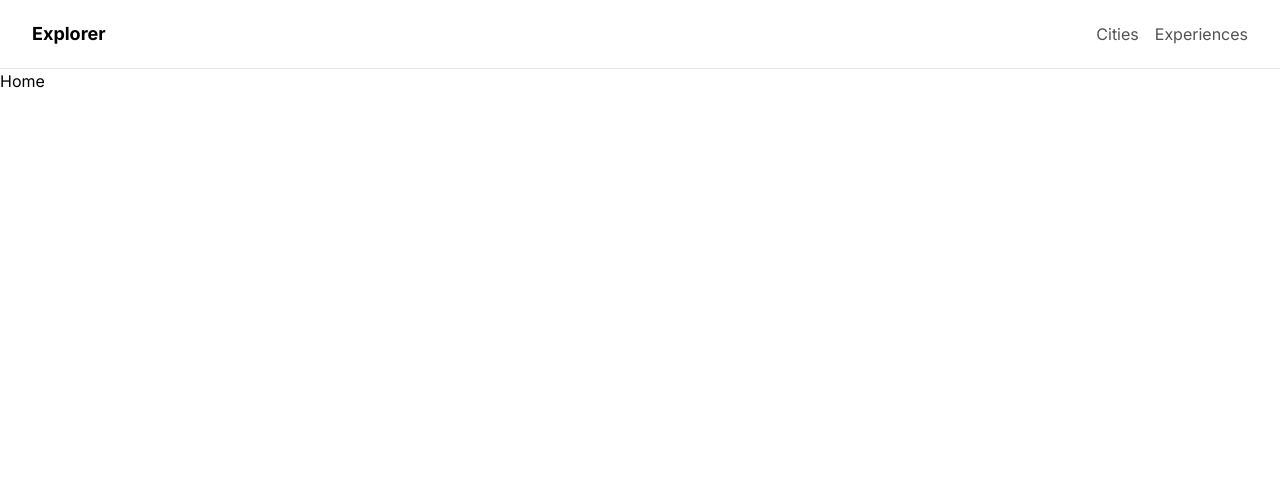
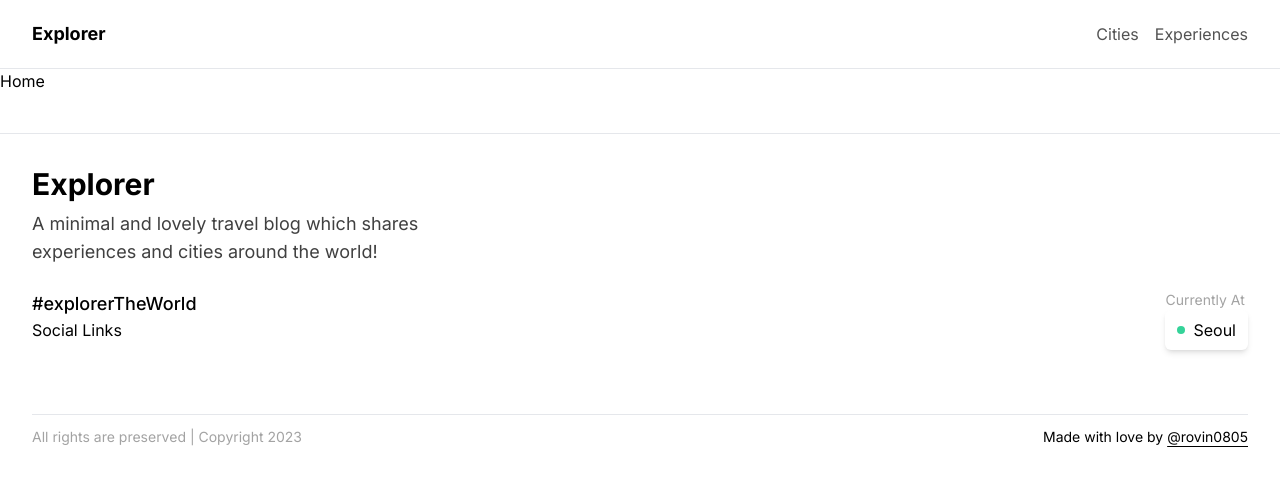
Before and after one commit to rovin0805/next13-blog, a Next.js app: page / in a window 1280 px wide. Shown: the top 486 px of the page. Built offline with nearby package versions, Linux system fonts and the light colour scheme.

Commit message:
feat: Footer component

```diff
--- a/app/layout.tsx
+++ b/app/layout.tsx
@@ -2,6 +2,7 @@
 import "./globals.css";
 import type { Metadata } from "next";
 import { Inter } from "next/font/google";
+import Footer from "@/components/navigation/footer";
 
 const inter = Inter({ subsets: ["latin"] });
 
@@ -20,6 +21,7 @@
       <body className={inter.className}>
         <Navigation />
         {children}
+        <Footer />
       </body>
     </html>
   );
--- a/app/page.tsx
+++ b/app/page.tsx
@@ -1,6 +1,6 @@
 export default function Home() {
   return (
-    <div className="h-[3000px]">
+    <div className="h-auto">
       <h1>Home</h1>
     </div>
   );
--- /dev/null
+++ b/components/navigation/footer.tsx
@@ -0,0 +1,50 @@
+import React from "react";
+import PaddingContainer from "../layout/padding-container";
+import siteConfig from "@/config/site";
+import Link from "next/link";
+
+const Footer = () => {
+  return (
+    <div className="mt-10 border-t py-8">
+      <PaddingContainer>
+        <div>
+          <h2 className="text-3xl font-bold">{siteConfig.siteName}</h2>
+          <p className="mt-2 max-w-md text-lg  text-neutral-700">
+            {siteConfig.description}
+          </p>
+        </div>
+
+        <div className="mt-6 flex flex-wrap justify-between gap-4">
+          <div>
+            <div className="text-lg font-medium">#explorerTheWorld</div>
+            <div>Social Links</div>
+          </div>
+          <div>
+            <div className="text-sm text-neutral-400">Currently At</div>
+            <div className="flex items-center gap-2 rounded-md bg-white px-3 py-2 shadow-md">
+              <div className="h-2 w-2 rounded-full bg-emerald-400" />
+              {siteConfig.currentlyAt}
+            </div>
+          </div>
+        </div>
+
+        <div className="mt-16 flex flex-wrap items-center justify-between gap-4 border-t py-3">
+          <div className="text-sm text-neutral-400">
+            All rights are preserved | Copyright {new Date().getFullYear()}
+          </div>
+          <div className="text-sm">
+            Made with love by{" "}
+            <Link
+              href={"https://github.com/rovin0805"}
+              className="underline underline-offset-4"
+            >
+              @rovin0805
+            </Link>
+          </div>
+        </div>
+      </PaddingContainer>
+    </div>
+  );
+};
+
+export default Footer;
```
